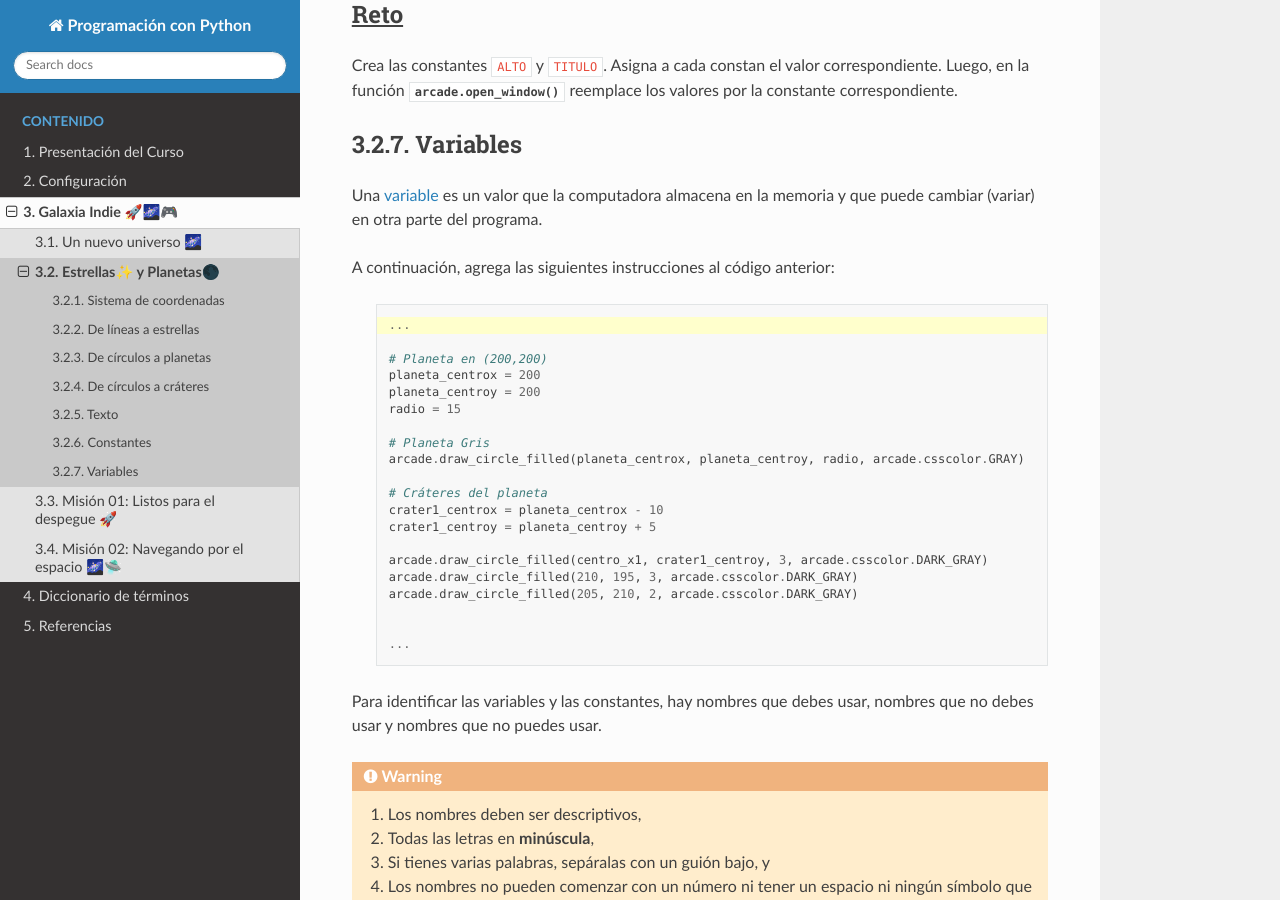
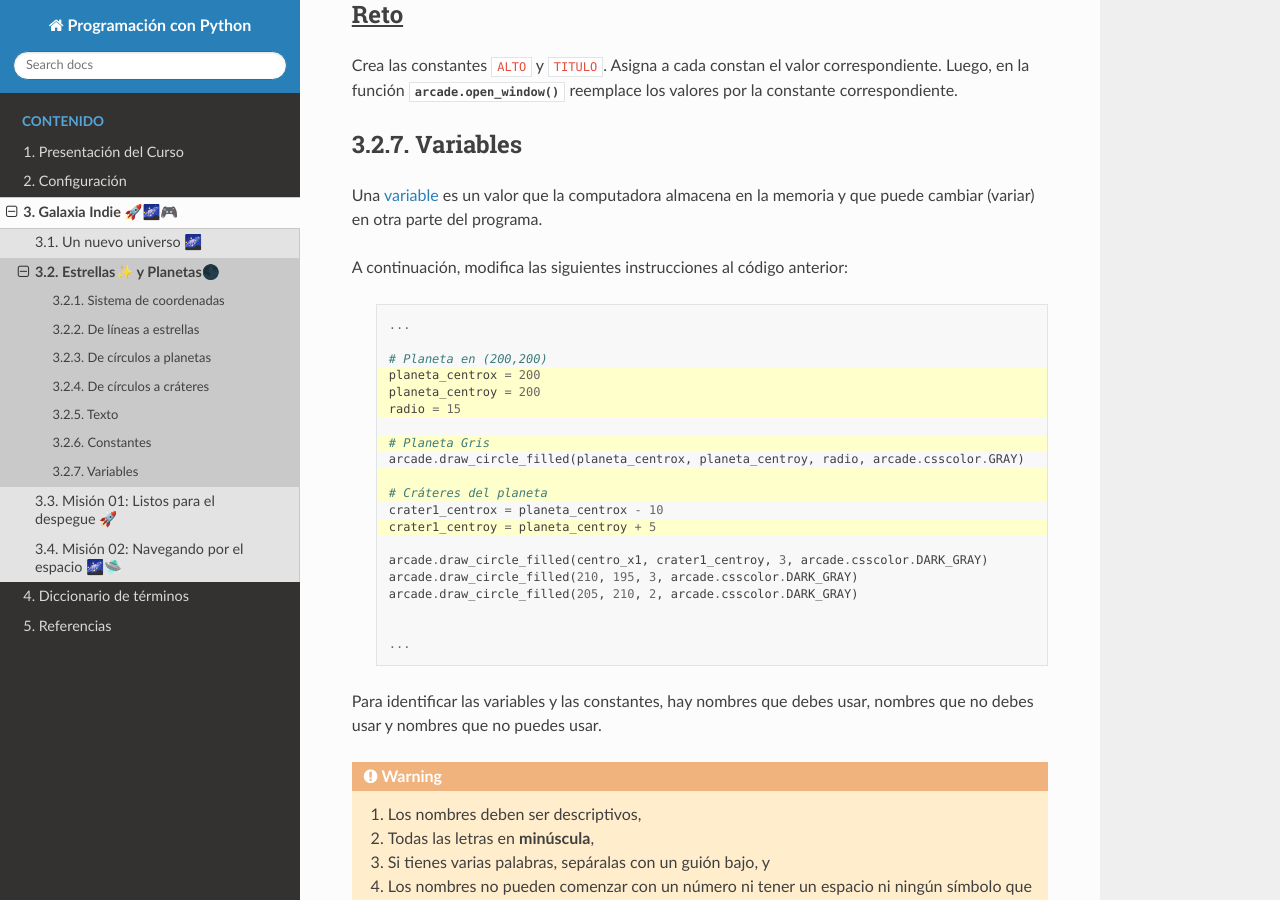
Before and after one commit to aavendan/programacion-python, a Sphinx documentation site: the page built from docs/source/sesiones/sesion02.rst, in a window 1280 px wide and 900 px high, scrolled down 5325 px. Built offline with Sphinx 7.4.7 and the Read the Docs theme 3.1.0, drawn with Linux system fonts in a browser that asks for light colours.

```diff
--- a/docs/source/sesiones/sesion02.rst
+++ b/docs/source/sesiones/sesion02.rst
@@ -289,10 +289,10 @@ Variables
 Una :term:`variable` es un valor que la computadora almacena en la memoria y
 que puede cambiar (variar) en otra parte del programa.
 
-A continuación, agrega las siguientes instrucciones al código anterior:
+A continuación, modifica las siguientes instrucciones al código anterior:
 
   .. code-block:: python
-    :emphasize-lines: 1
+    :emphasize-lines: 4-6,8,10-11,13
 
     ...
 
```
